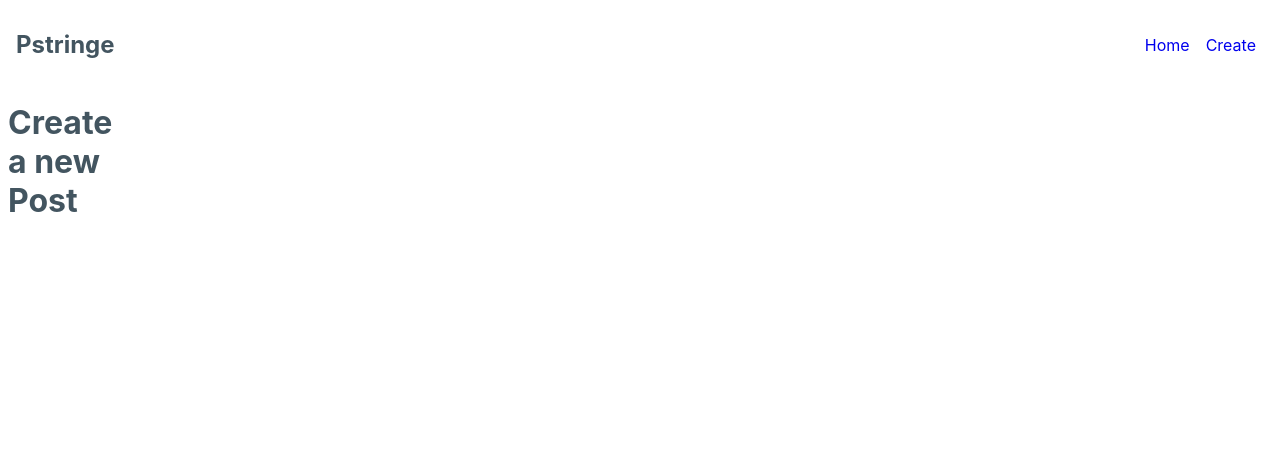
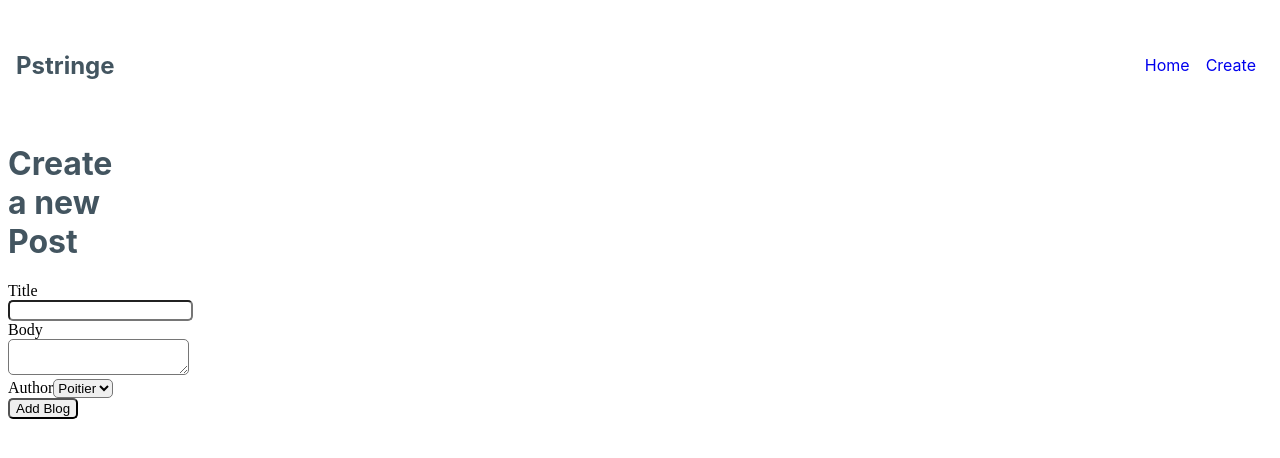
Before and after one commit to pstringe/blog, a React (Create React App) app: page /create in a window 1280 px wide. Shown: the top 458 px of the page. Built offline with nearby package versions, Linux system fonts and the light colour scheme; the HTML template or start-up script is replaced by a standard one.

Commit message:
added blog form

```diff
--- a/src/Create.js
+++ b/src/Create.js
@@ -2,6 +2,21 @@ const Create = () => {
     return (
         <div className='create'>
             <h1>Create a new Post</h1>
+            <form>
+                <label>Title</label>
+                <input type='text' required></input>
+                <label>Body</label>
+                <textarea required>
+
+                </textarea>
+                <label>Author</label>
+
+                <select>
+                    <option value='Poitier'>Poitier</option>
+                    <option value='Mario'>Mario</option>
+                </select>
+                <button>Add Blog</button>
+            </form>
         </div>
     );
 }
```
